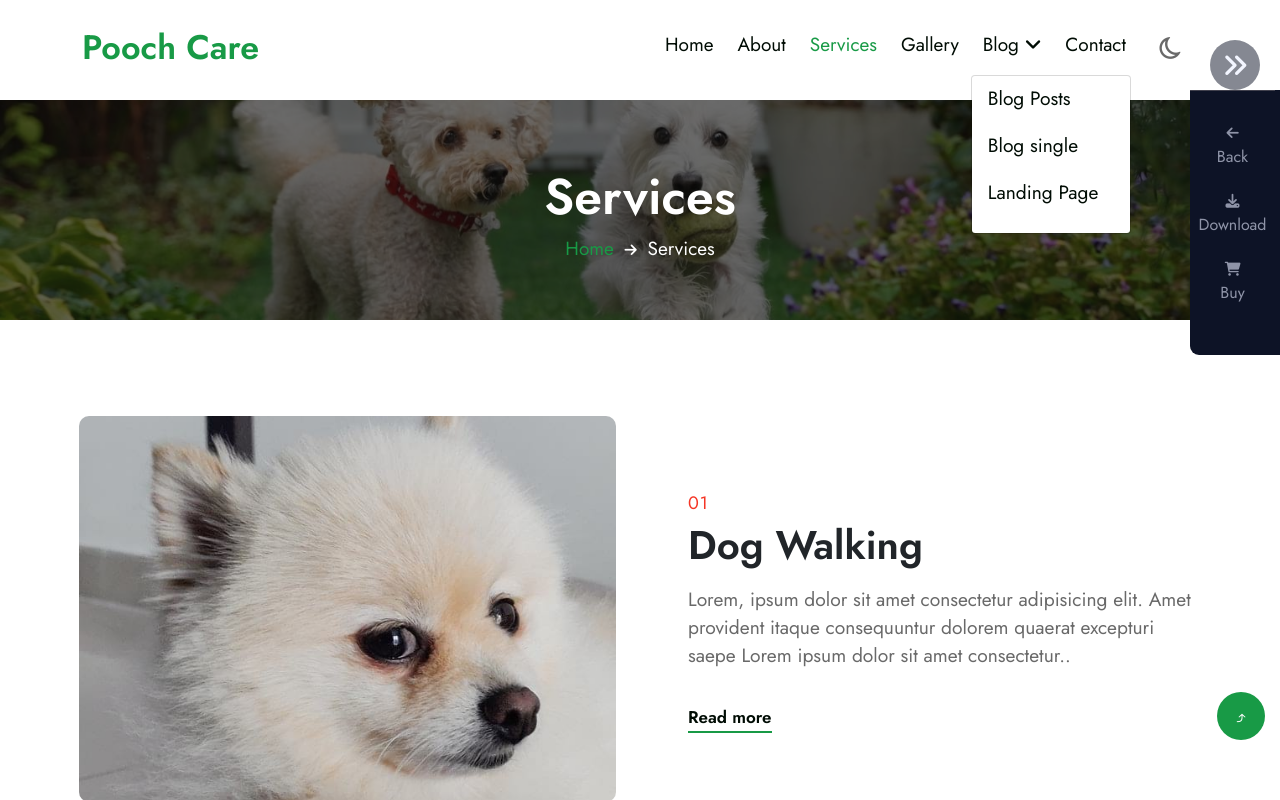
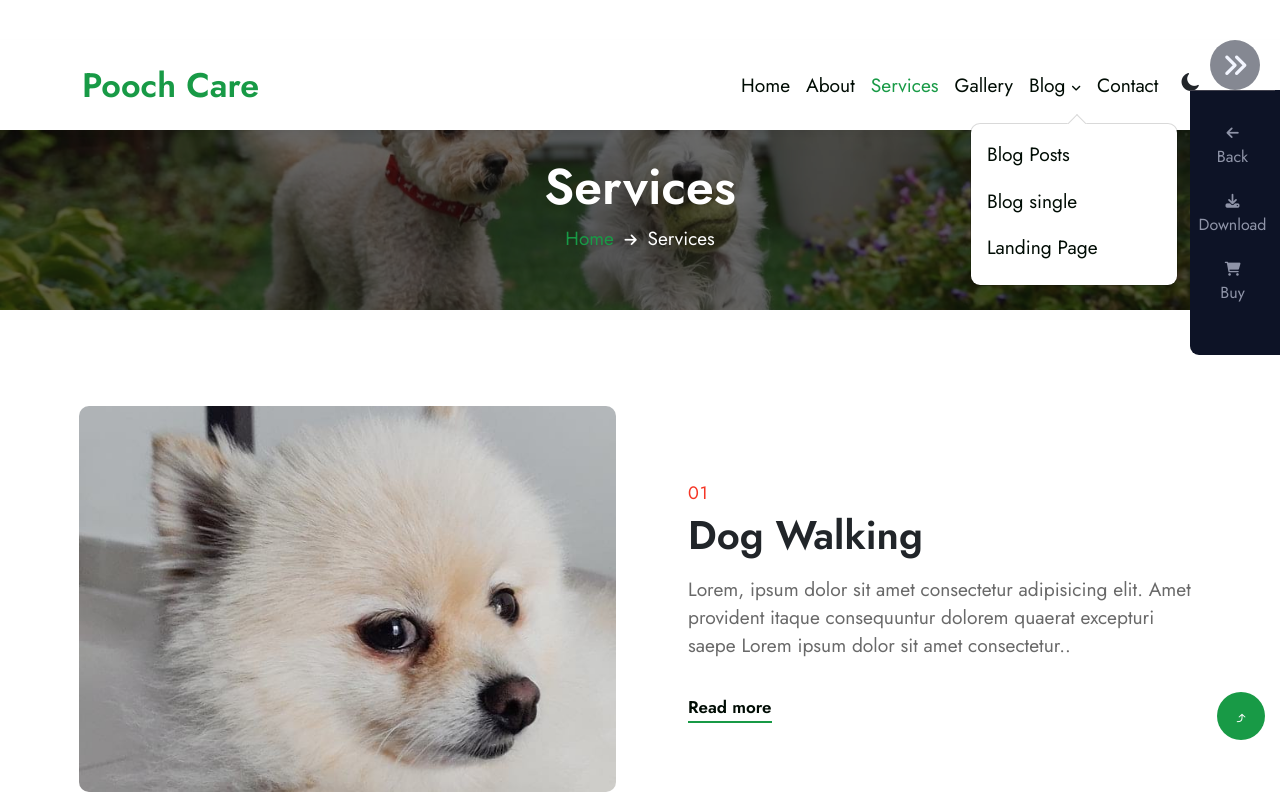
Before and after one commit to jiShyn/NguyenSonHai_BC27_BaiTap_Capstone_bootstrap_Buoi9, a plain HTML site: page service.html in a window 1280 px wide. Both pictures are taken after a click on the button "Blog". Shown: the top 800 px of the page. Drawn offline with nearby package versions, Linux system fonts and the light colour scheme.

Commit message:
add menu-toggle 3 page: about, service, contact

```diff
--- a/css/about.css
+++ b/css/about.css
@@ -44,90 +44,152 @@ p {
 body img {
    border-radius: 10px;
 }
-#header {
-   height: 10px;
+
+.header {
+   padding: 15px 0;
+   box-shadow: 0 3px 6px 0 rgb(0 0 0 / 5%);
 }
-/* header */
-header {
-   height: 90px;
-   background-color: #ffffff;
-   display: grid;
-   align-items: center;
+
+.fixed-top {
+   position: fixed;
+   top: 40px;
+   right: 0;
+   left: 0;
+   z-index: 1030;
+}
+
+.navbar {
+   padding-top: unset;
+   padding-bottom: unset;
 }
 
 .navbar .navbar-brand {
-   margin: 0;
-   padding: 0;
-   font-size: 34px;
+   font-size: 1.9rem;
    font-weight: 600;
    color: #189a46;
 }
 
-.ml-auto {
-   margin-left: auto;
+.navbar-toggler {
+   background-color: #189a46;
+   width: 2rem;
+   height: 2rem;
+   padding: 3px 4px 4px;
 }
 
-.navbar-expand-lg .navbar-nav .nav-item {
-   padding: 0 12px;
+button:focus:not(:focus-visible) {
+   outline: 5px auto -webkit-focus-ring-color;
 }
 
-.navbar-expand-lg .navbar-nav .nav-item.active .nav-link {
+.navbar-toggler:focus {
+   box-shadow: initial;
+}
+
+.navbar-toggler-icon {
+   width: 100%;
+   height: 100%;
+}
+
+.navbar-toggler-icon i {
+   width: 100%;
+   height: 100%;
+   font-size: 1.5rem;
+   color: #fff;
+}
+
+.navbar-toggler-icon-expand {
+   display: block;
+}
+
+.navbar-toggler-icon-close {
+   display: none;
+}
+
+.theme {
+   position: absolute;
+   top: 1.3rem;
+   right: 3.8rem;
+   transform: rotate(-20deg);
+}
+
+.theme i {
+   font-size: 1.3rem;
+}
+
+.theme-lg {
+   display: none;
+}
+
+.navbar-nav {
+   padding: 1.2rem 0;
+}
+
+.nav-item,
+.nav-link,
+.dropdown-item {
+   display: block;
+   width: 100%;
+   text-align: center;
+}
+
+.navbar-nav .nav-link {
+   font-size: 1.2rem;
+   padding: 0.7rem 0;
+   color: #000c04;
+   transition: color ease 0.5s;
+}
+
+.navbar-nav .nav-link::before {
+   content: "";
+   width: 0%;
+   height: 1px;
+   background-color: #189a46;
+   transition: width ease 0.5s;
+}
+
+.navbar-nav .nav-link:hover::before {
+   width: 100%;
+}
+
+.navbar-nav .nav-link.active {
    color: #189a46;
 }
 
-.navbar-expand-lg .navbar-nav .nav-link {
-   transition: all 0.5s ease;
-   padding: 14px 0;
-   font-size: 19px;
-   font-weight: 400;
+.navbar-nav .dropdown-menu {
+   padding: 1rem 0 0.3rem;
+   border-radius: 10px;
    position: relative;
-   color: #000c04;
 }
 
-.navbar-expand-lg .navbar-nav .nav-link:hover {
+.navbar-nav .dropdown-menu::before {
+   content: "";
+   display: block;
+   width: 14px;
+   height: 14px;
+   background-color: #fff;
+   border: 1px solid #d9d9d9;
+   border-bottom-color: transparent;
+   border-right-color: transparent;
+   transform: rotate(45deg);
+   position: absolute;
+   top: -7px;
+   left: 48%;
+}
+
+.navbar-nav .nav-link:hover,
+.dropdown-menu .dropdown-item:hover {
    color: #189a46;
 }
 
-.navbar-expand-lg .navbar-nav .nav-link:before {
-   position: absolute;
-   content: "";
-   background: #189a46;
-   width: 0px;
-   height: 1px;
-   bottom: 13px;
-   transition: all 0.5s;
-   width: 0%;
+.nav-link.dropdown-toggle i {
+   font-size: 0.7rem;
 }
 
-.navbar-expand-lg .navbar-nav .nav-link:hover:before {
-   width: 100%;
+.dropdown-toggle::after {
+   display: none;
 }
 
-.mobile-position {
-   display: flex;
-   align-items: center;
-}
-
-.navbar .icon {
-   position: relative;
-   top: 3px;
-   display: flex;
-   font-size: 25px;
-   align-items: center;
-   width: 60px;
-   transform: rotate(-15deg);
-   justify-content: center;
-}
-
-.navbar .icon i {
-   width: 20px;
-   padding: 3px 0;
-   color: #696969;
-}
-
-/* ======================= */
-.dropdown-toggle::after {
-   display: none;
+.dropdown-item:hover {
+   background-color: unset;
 }
 
 a.dropdown-item {
@@ -140,28 +202,82 @@ a.dropdown-item {
    padding-bottom: 18px;
 }
 
-a.dropdown-item:hover {
-   color: #189a46;
+a.dropdown-item::before {
+   content: "";
+   width: 0%;
+   height: 1px;
+   background-color: #189a46;
+   transition: width ease 0.5s;
+   position: absolute;
+   bottom: 10px;
 }
 
-.dropdown-item:focus,
-.dropdown-item:hover {
-   background-color: transparent;
+@media (min-width: 768px) {
+   .navbar .navbar-brand {
+      font-size: 34px;
+   }
 }
 
-a.dropdown-item:before {
-   position: absolute;
-   content: "";
-   background: #189a46;
-   width: 0px;
-   height: 1px;
-   bottom: 13px;
-   transition: all 0.4s ease;
+@media (min-width: 992px) {
+   .header {
+      height: 90px;
+   }
+
+   .header .container,
+   .navbar-expand-lg {
+      height: 100%;
+   }
+
+   .navbar-expand-lg .navbar-collapse {
+      justify-content: flex-end;
+   }
+
+   .nav-item {
+      padding-left: 0.5rem;
+      padding-right: 0.5rem;
+   }
+
+   .navbar-expand-lg .navbar-nav .nav-link {
+      position: relative;
+      padding-left: 0;
+      padding-right: 0;
+   }
+
+   .navbar-nav .nav-link::before {
+      position: absolute;
+      bottom: 5px;
+   }
+
+   .header .theme {
+      display: none;
+   }
+
+   .header .theme-lg {
+      display: block;
+      margin-left: 1rem;
+   }
+
+   .header .theme-lg i {
+      transform: rotate(-20deg);
+      font-size: 1.3rem;
+   }
+
+   .navbar-expand-lg .navbar-nav .dropdown-menu {
+      left: -75%;
+      top: 120%;
+      min-width: 13rem;
+   }
+
+   .dropdown-item {
+      text-align: left;
+   }
+
+   a.dropdown-item:hover::before {
+      width: 40%;
+   }
 }
 
-a.dropdown-item:hover:before {
-   width: 60%;
-}
+
 /* ======================= */
 .right-sidebar {
    width: 90px;
--- a/css/style-blog-posts.css
+++ b/css/style-blog-posts.css
@@ -284,7 +284,7 @@ button:focus:not(:focus-visible) {
    transform: rotate(45deg);
    position: absolute;
    top: -7px;
-   left: 47%;
+   left: 48%;
 }
 
 .navbar-nav .nav-link:hover,
--- a/css/style-blog-single.css
+++ b/css/style-blog-single.css
@@ -312,7 +312,7 @@ button:focus:not(:focus-visible) {
    transform: rotate(45deg);
    position: absolute;
    top: -7px;
-   left: 47%;
+   left: 48%;
 }
 
 .navbar-nav .nav-link:hover,
--- a/css/style-gallery.css
+++ b/css/style-gallery.css
@@ -289,7 +289,7 @@ button:focus:not(:focus-visible) {
    transform: rotate(45deg);
    position: absolute;
    top: -7px;
-   left: 47%;
+   left: 48%;
 }
 
 .navbar-nav .nav-link:hover,
--- a/css/style-home.css
+++ b/css/style-home.css
@@ -274,7 +274,7 @@ button:focus:not(:focus-visible) {
    transform: rotate(45deg);
    position: absolute;
    top: -7px;
-   left: 47%;
+   left: 48%;
 }
 
 .navbar-nav .nav-link:hover,
--- a/service.html
+++ b/service.html
@@ -23,30 +23,40 @@
 </head>
 
 <body>
-    <div id="header"></div>
-    <header class="fixed-top">
+    <header class="header bg-white fixed-top">
         <div class="container">
-            <nav class="navbar navbar-expand-lg stroke">
-                <h1><a class="navbar-brand" href="./home.html">
-                        Pooch Care
-                    </a></h1>
-                <div class="collapse navbar-collapse" id="navbarToggler">
-                    <ul class="navbar-nav ml-auto">
+           <nav class="navbar navbar-expand-lg">
+              <a class="navbar-brand" href="./home.html">Pooch Care</a>
+              <button
+                 class="navbar-toggler"
+                 type="button"
+                 data-bs-toggle="collapse"
+                 data-bs-target="#navbarNavDropdown"
+                 aria-controls="navbarNavDropdown"
+                 aria-expanded="false"
+                 aria-label="Toggle navigation"
+              >
+                 <span class="navbar-toggler-icon">
+                    <i class="fa-solid fa-bars navbar-toggler-icon-expand"></i>
+                    <i class="fa-solid fa-xmark navbar-toggler-icon-close"></i>
+                 </span>
+              </button>
+              <div class="collapse navbar-collapse" id="navbarNavDropdown">
+                 <ul class="navbar-nav">
                     <li class="nav-item">
-                            <a class="nav-link" href="./home.html">Home</a>
+                       <a class="nav-link" aria-current="page" href="./home.html"
+                          >Home</a
+                       >
                     </li>
-                        <li class="nav-item ">
+                    <li class="nav-item">
                        <a class="nav-link" href="./about.html">About</a>
                     </li>
-                        <li class="nav-item active">
-                            <a class="nav-link" href="./service.html">Services</a>
+                    <li class="nav-item">
+                       <a class="nav-link active" href="./service.html">Services</a>
                     </li>
                     <li class="nav-item">
                        <a class="nav-link" href="./gallery.html">Gallery</a>
                     </li>
-                        <!-- <li class="nav-item">
-                            <a class="nav-link" href="#">blog</a>
-                        </li> -->
                     <li class="nav-item dropdown">
                        <a
                           class="nav-link dropdown-toggle"
@@ -70,23 +80,27 @@
                              <a class="dropdown-item" href="./blog-single.html">Blog single</a>
                           </li>
                           <li>
-                                  <a class="dropdown-item" href="#">Landing Page</a>
+                             <a class="dropdown-item" href="./home.html">Landing Page</a>
                           </li>
                        </ul>
                     </li>
-
                     <li class="nav-item">
                        <a class="nav-link" href="./contact.html">Contact</a>
                     </li>
                  </ul>
+
+                 <div class="theme-lg">
+                    <i class="fa-solid fa-moon"></i>
+                 </div>
               </div>
 
-                <div class="icon">
-                    <i class="far fa-moon"></i>
+              <div class="theme">
+                 <i class="fa-solid fa-moon"></i>
               </div>
            </nav>
         </div>
      </header>
+
     <section class="right-sidebar">
         <div class="sidebar-top">
             <i class="fas fa-angle-double-right"></i>
```
Also changed, not shown: about.html (+32 -19 lines), contact.html (+33 -17 lines). Lines whose indentation alone changed are shown as unchanged.
